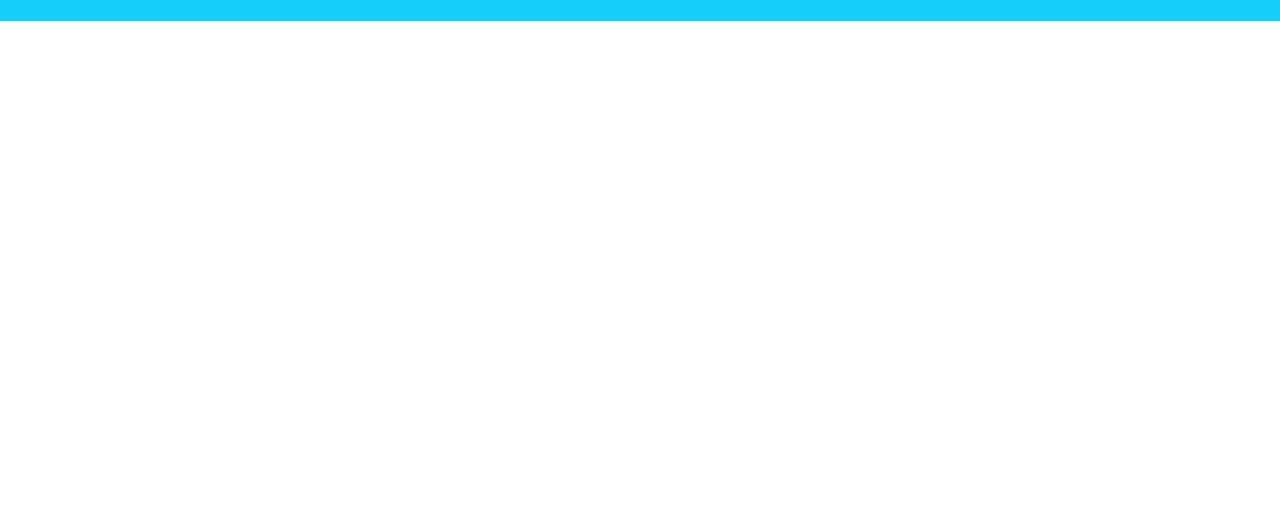
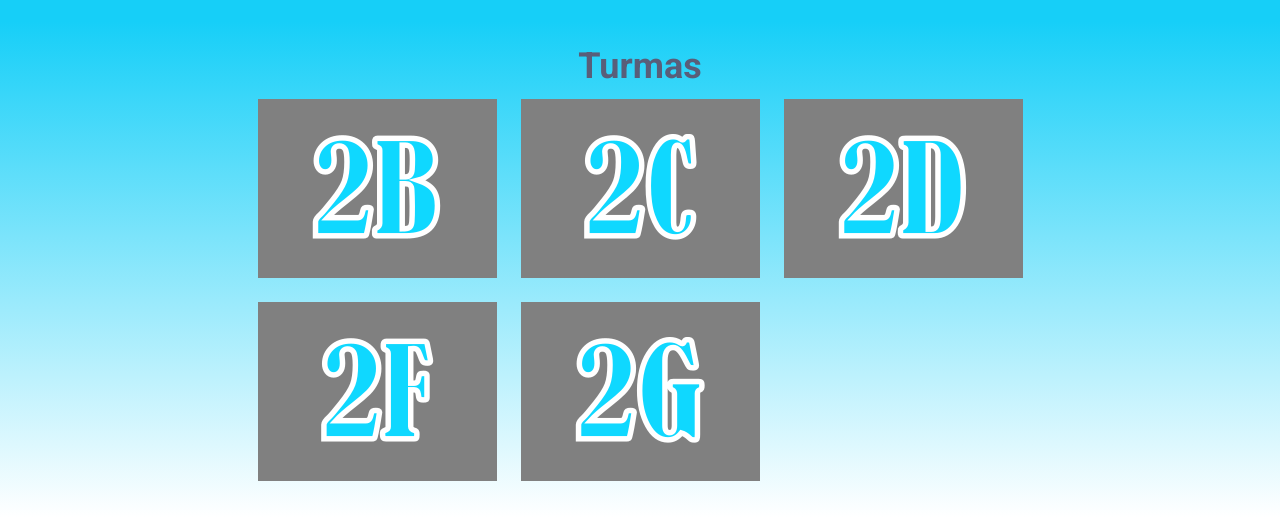
Before and after one commit to marianarccastro/alura-escola, a plain HTML site: page index.html in a window 1280 px wide. Shown: the part 938-1455 px from the top of the page. Before the commit the page ends 959 px from the top, so only its background shows below. Drawn offline with Linux system fonts and the light colour scheme.

Commit message:
criando seção turmas

```diff
--- a/index.html
+++ b/index.html
@@ -46,5 +46,18 @@
             </div>
         </div>
     </section>
+    <section class="turmas">
+        <h2 class="turmas-titulo">Turmas</h2>
+        <div class="turmas-todas">
+            <span></span>
+            <img class="turmas-imagem" src="2B.png" alt="2B">
+            <img class="turmas-imagem" src="2C.png" alt="2C">
+            <img class="turmas-imagem" src="2D.png" alt="2D">
+            <span></span>
+            <span></span>
+            <img class="turmas-imagem" src="2F.png" alt="2F">
+            <img class="turmas-imagem" src="2G.png" alt="2G">
+        </div>
+    </section>
 </body>
 </html>
--- a/style.css
+++ b/style.css
@@ -75,3 +75,23 @@ body {
     width: 24px;
     padding: 8px 4px;
 }
+
+.turmas {
+    background-image: linear-gradient(#16CFF8, #ffffff);
+    padding: 24px 0;
+    text-align: center;
+    color: #595e79;
+}
+
+.turmas-titulo {
+    font-size: 36px;
+}
+
+.turmas-todas {
+    display: grid;
+    grid-template-columns: 1fr 1fr 1fr 1fr 1fr;
+}
+
+.turmas-imagem {
+    padding: 12px;
+}
```
Also changed, not shown: 2B.png (added), 2C.png (added), 2D.png (added), 2F.png (added), 2G.png (added).
